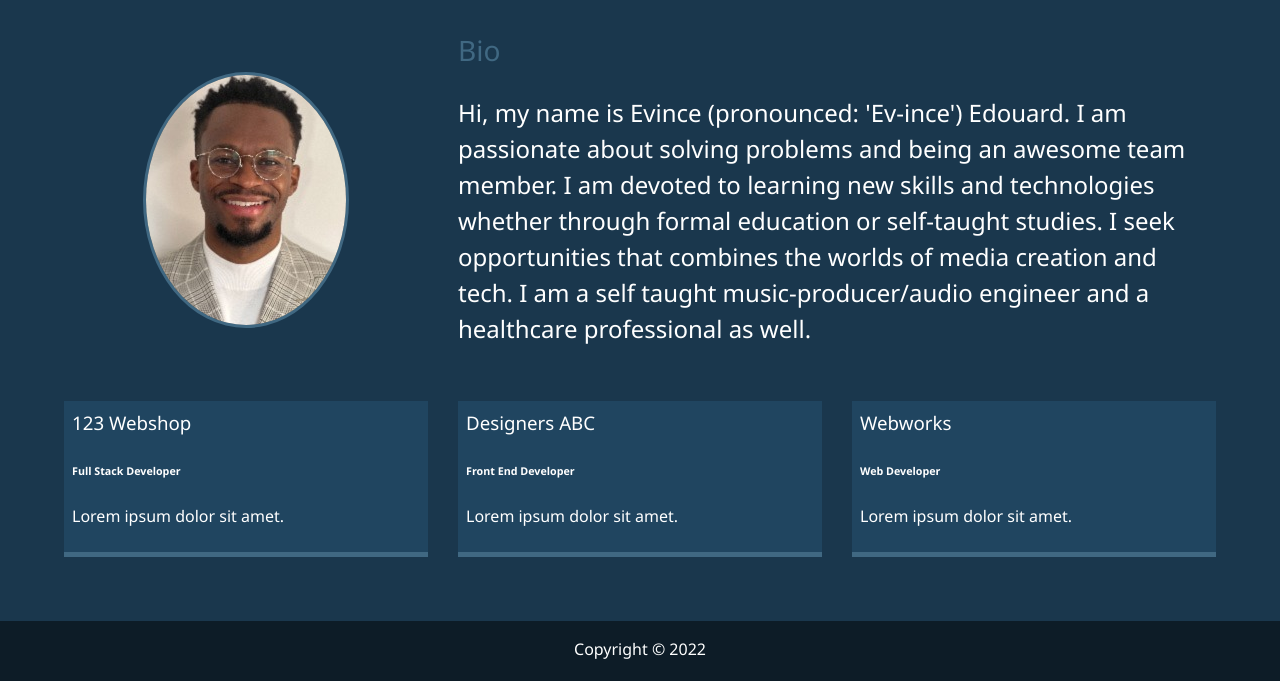
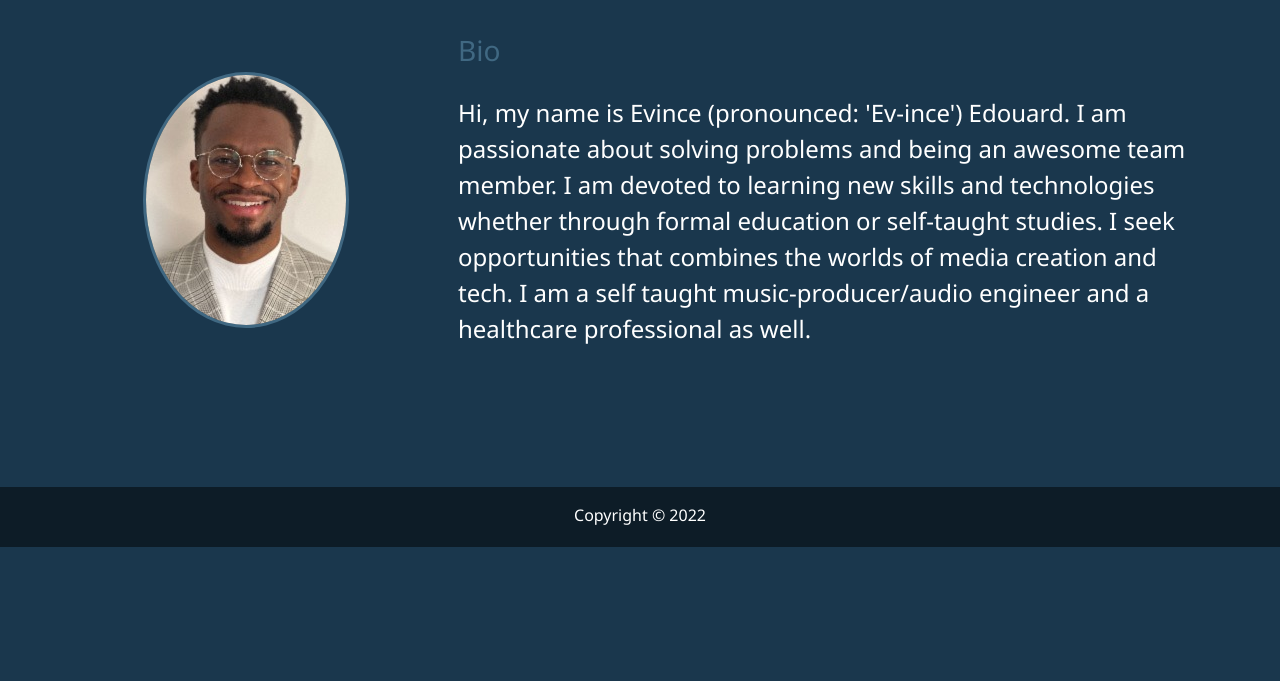
Before and after one commit to EEdouard28/evince_modern_portfolio, a website: page dist/about.html in a window 1280 px wide. Shown: the part 253-934 px from the top of the page. After the commit the page ends 800 px from the top, so only its background shows below. Drawn offline with Linux system fonts and the light colour scheme.

Commit message:
about page

```diff
--- a/dist/about.html
+++ b/dist/about.html
@@ -65,21 +65,7 @@
     <p>Hi, my name is Evince (pronounced: 'Ev-ince') Edouard. I am passionate about solving problems and being an awesome team member. I am devoted to learning new skills and technologies whether through formal education or self-taught studies. I seek opportunities that combines the worlds of media creation and tech. I am a self taught music-producer/audio engineer and a healthcare professional as well. </p>
     </div>
 
- <div class="job job-1">
-    <h3>123 Webshop</h3>
-    <h6>Full Stack Developer</h6>
-    <p>Lorem ipsum dolor sit amet.</p>
- </div>
- <div class="job job-2">
-    <h3>Designers ABC</h3>
-    <h6>Front End Developer</h6>
-    <p>Lorem ipsum dolor sit amet.</p>
- </div>
- <div class="job job-3">
-    <h3>Webworks</h3>
-    <h6>Web Developer</h6>
-    <p>Lorem ipsum dolor sit amet.</p>
- </div>
+
 </div>
 
 </main>
```
